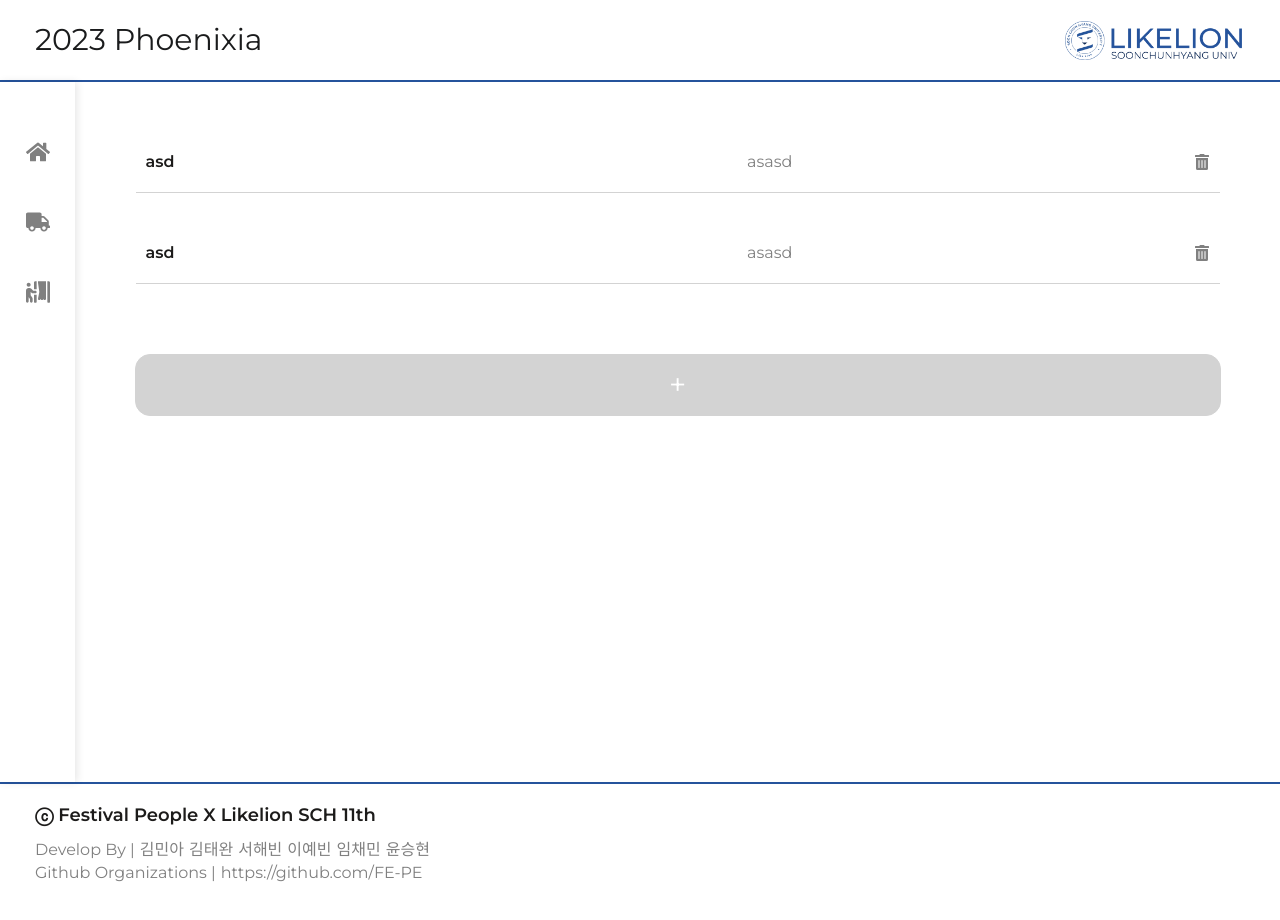
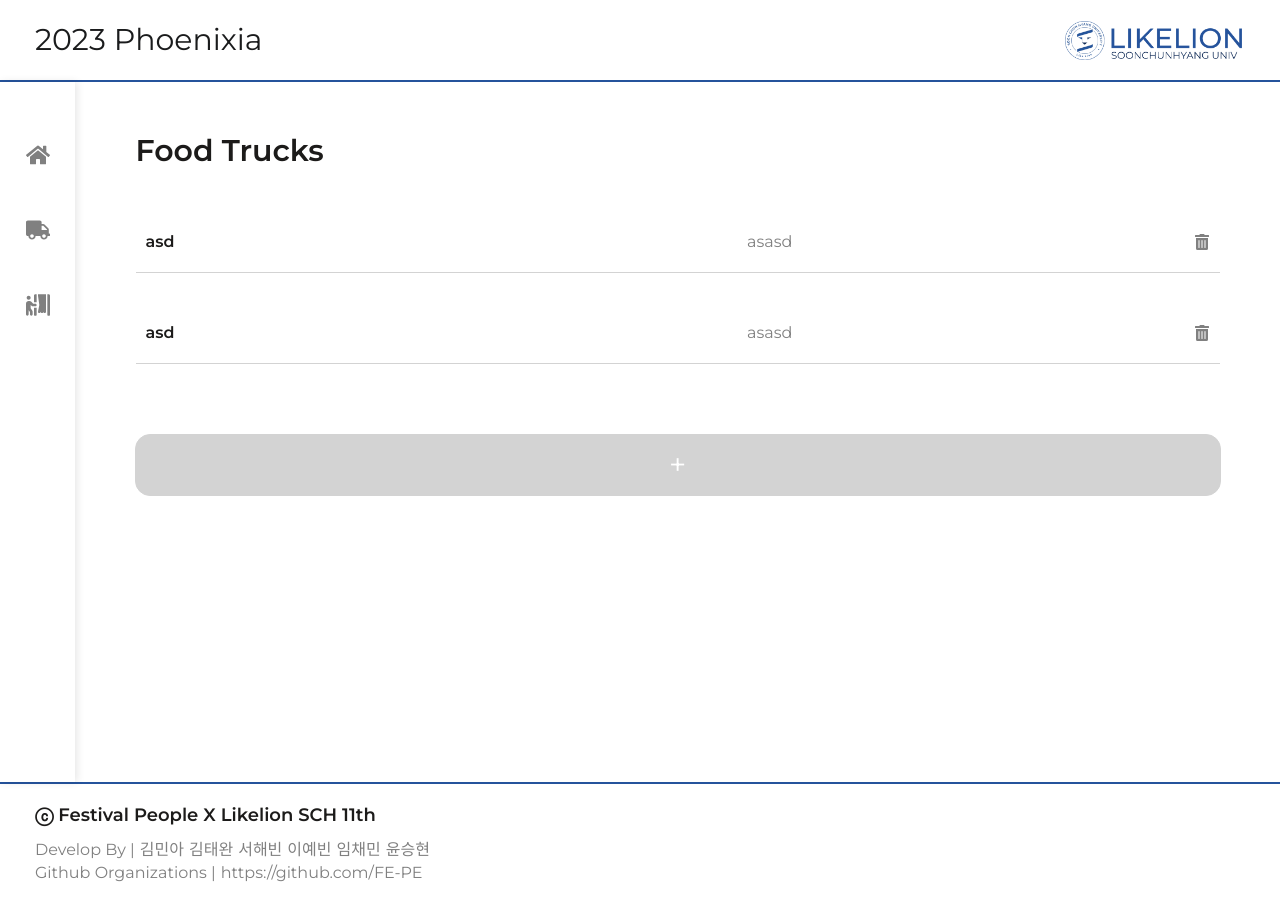
Before and after one commit to FE-PE/2023Phoenixia-Admin, a React (Create React App) app: page /trucks in a window 1280 px wide. Shown: the top 920 px of the page. Built offline with nearby package versions, Linux system fonts and the light colour scheme.

Commit message:
[feat]: title & icon hover effect

```diff
--- a/src/main/contents/foodtrucks/Trucklist.js
+++ b/src/main/contents/foodtrucks/Trucklist.js
@@ -6,6 +6,7 @@ function Trucklist() {
     return (
         <div className='info-wrap'>
             <div className='top-margin'></div>
+            <p className='category-title'>Food Trucks</p>
             <Truckinfo truckName="asd" truckDescription="asasd" />
             <Truckinfo truckName="asd" truckDescription="asasd" />
             <Link className='plus-button'>+</Link>
--- a/src/main/contents/foodtrucks/trucklist.css
+++ b/src/main/contents/foodtrucks/trucklist.css
@@ -14,6 +14,15 @@
     height: 50px;
     /* background-color: antiquewhite; */
 }
+
+.category-title {
+    width: 90%;
+    height: 80px;
+    font-size: 30px;
+    font-weight: 600;
+    color: #1c1b1a;
+}
+
 
 .plus-button {
     width: 90%;
--- a/src/main/sidebar/selectCard/selectCard.css
+++ b/src/main/sidebar/selectCard/selectCard.css
@@ -1,6 +1,6 @@
 .icon {
-    width: 40px;
-    height: 40px;
+    width: 45px;
+    height: 45px;
     margin: 30px 0px 0px 0px;
     color: gray;
 
@@ -9,10 +9,17 @@
     align-items: center;
 
     /* background-color: #25539c; */
-    border-radius: 20px;
+    border-radius: 23px;
+    transition: .4s;
 }
 
-svg {
+.icon:hover {
+    background-color: #25539c;
+    color: lightgray;
+}
+
+.icon > svg {
     width: 1.5em;
     height: 1.5em;
+    transition: .2s;
 }
```
